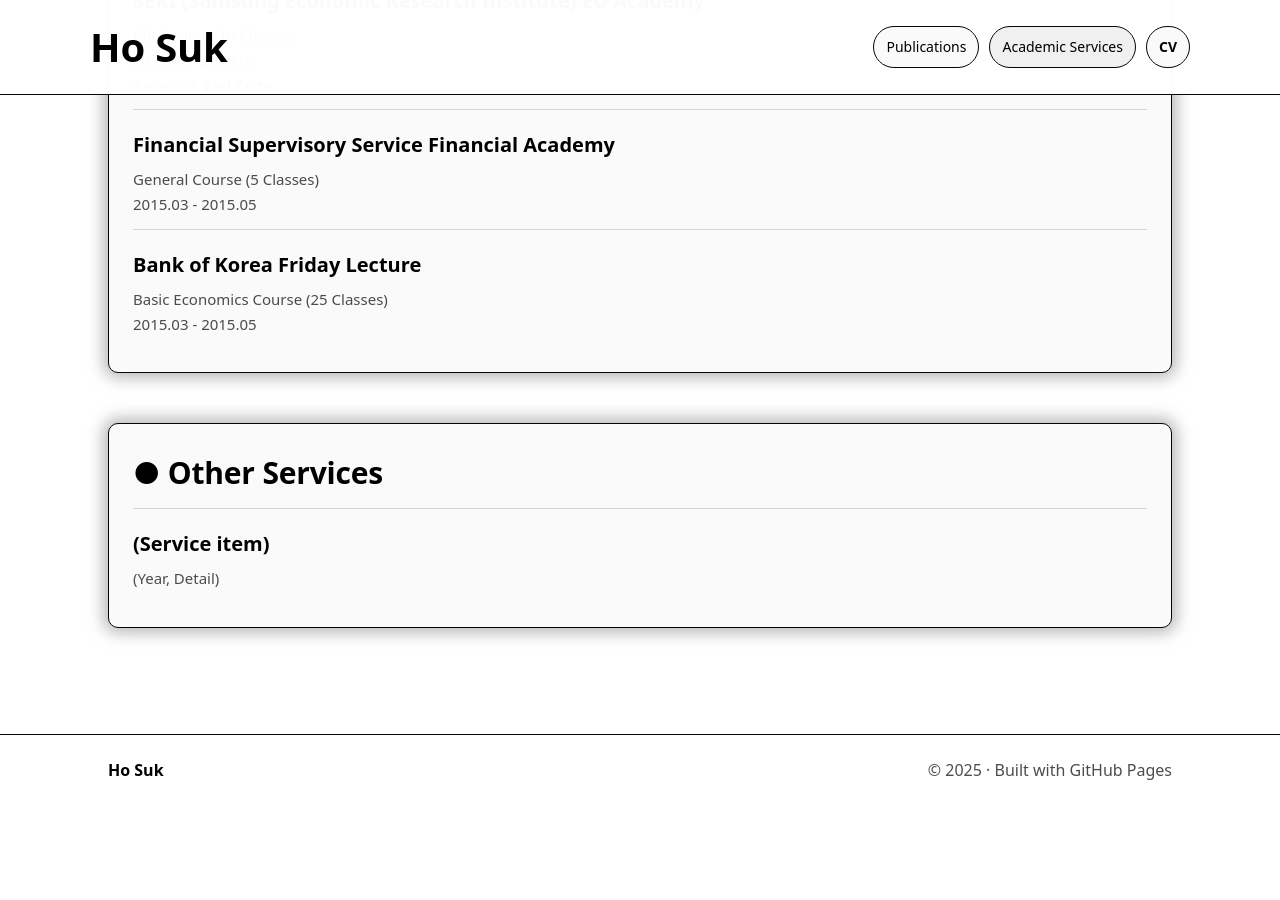
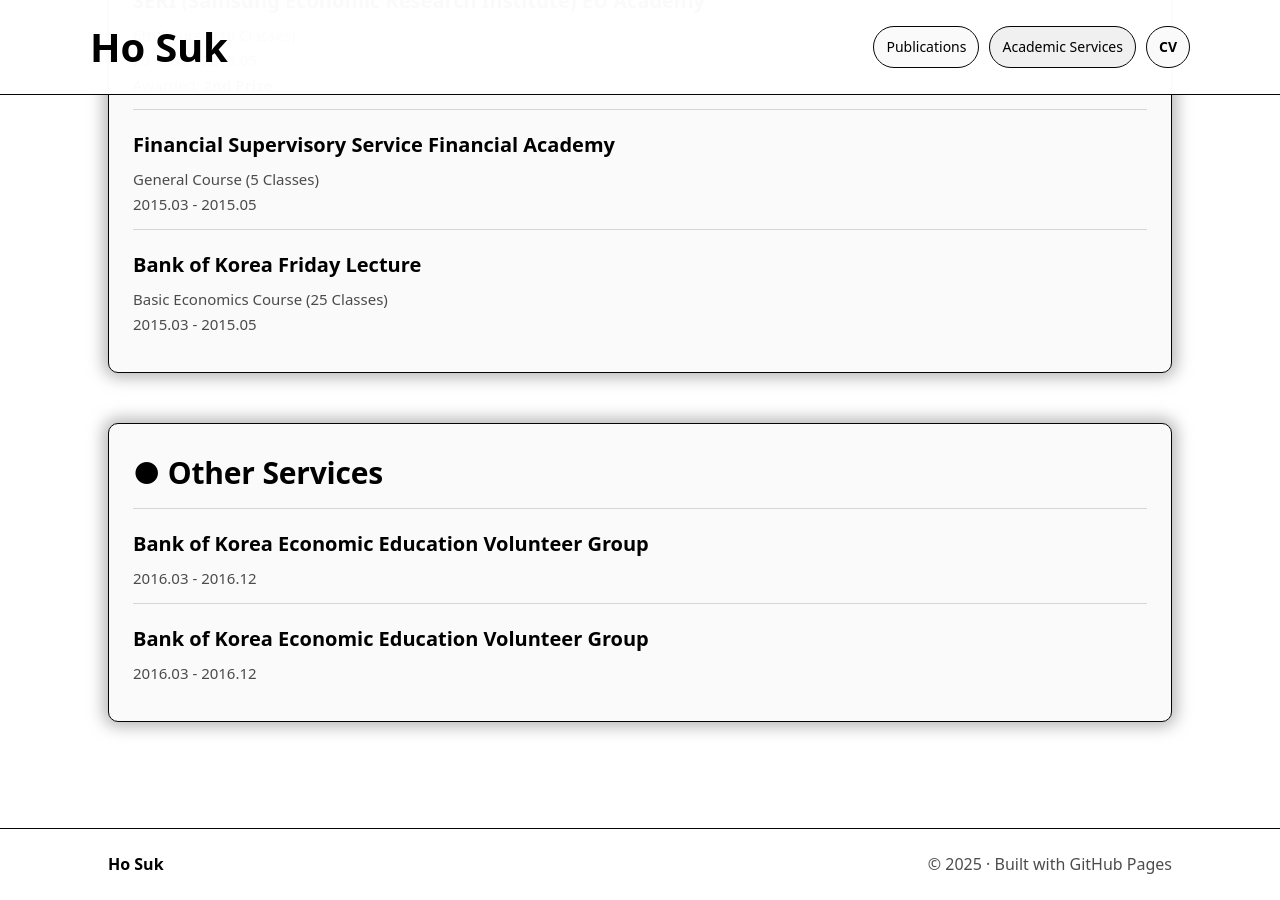
Before and after one commit to ho-suk-93/ho-suk-93.github.io, a Jekyll site: the page built from index.md, in a window 1280 px wide and 900 px high, scrolled down 9343 px. Built offline with Jekyll 4.4.1, drawn with Linux system fonts in a browser that asks for light colours; before the commit the page ends 10148 px from its top, so only the background shows below that.

Commit message:
Update index.md

```diff
--- a/index.md
+++ b/index.md
@@ -400,10 +400,13 @@ description: "Ho Suk's Personal Website"
 <section id="other-services" class="section">
   <div class="card">
     <div class="section-title">● Other Services</div>
-
     <div class="list-item">
-      <p class="item-title">(Service item)</p>
-      <p class="item-desc">(Year, Detail)</p>
+      <p class="item-title">Bank of Korea Economic Education Volunteer Group</p>
+      <p class="item-desc">2016.03 - 2016.12</p>
+    </div>
+    <div class="list-item">
+      <p class="item-title">Bank of Korea Economic Education Volunteer Group</p>
+      <p class="item-desc">2016.03 - 2016.12</p>
     </div>
   </div>
 </section>
```
